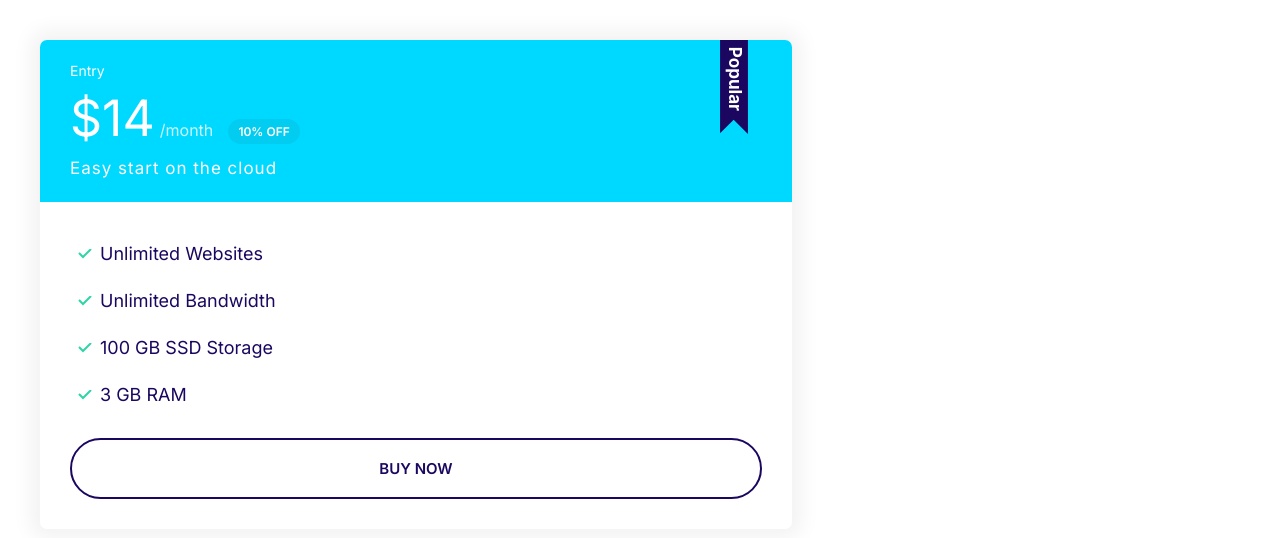
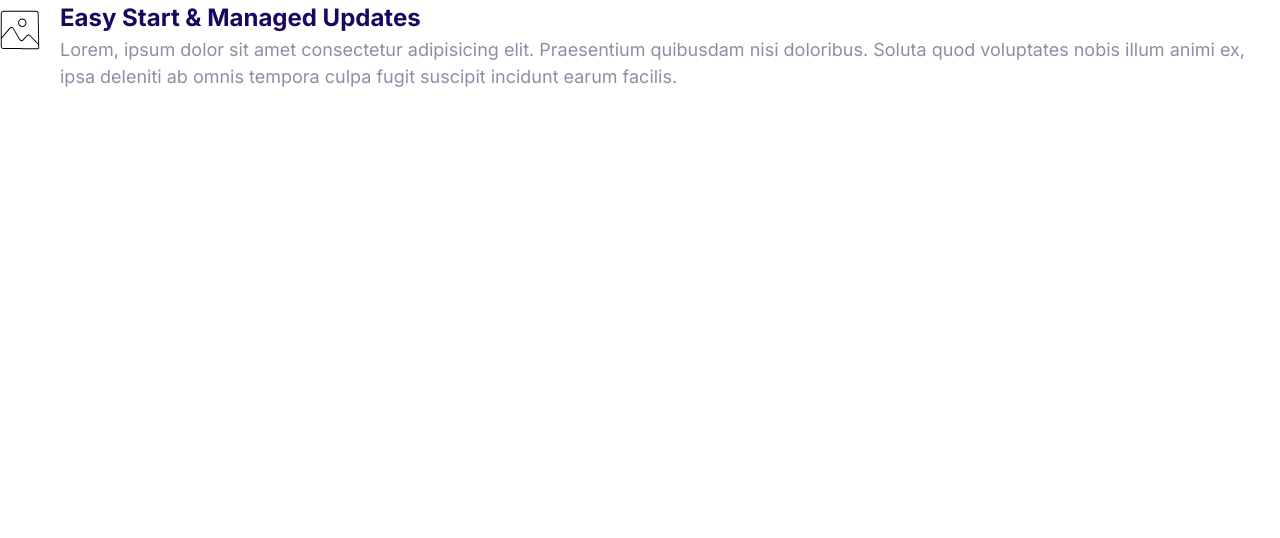
Before and after one commit to AlfaHun/moshify, a plain HTML site: page index.html in a window 1280 px wide. Drawn offline with Linux system fonts and the light colour scheme.

Commit message:
Build media component

```diff
--- a/css/styles.css
+++ b/css/styles.css
@@ -376,3 +376,21 @@ a {
   top: -6px;
   right: 5%;
 }
+
+/* Media */
+
+.media {
+  display: flex;
+}
+
+.media__title {
+  margin: 0;
+}
+
+.media__body {
+  margin: 0 2rem;
+}
+
+.media__image {
+  margin-top: 1rem;
+}
--- a/index.html
+++ b/index.html
@@ -12,7 +12,24 @@
     <link rel="stylesheet" href="css/styles.css" />
   </head>
   <body>
-    <div style="width: 65%; padding: 4rem">
+    <div class="media">
+      <div class="media__image">
+        <svg class="icon icon--primary">
+          <use xlink:href="images/sprite.svg#snap"></use>
+        </svg>
+      </div>
+      <div class="media__body">
+        <h3 class="media__title">Easy Start & Managed Updates</h3>
+        <p>
+          Lorem, ipsum dolor sit amet consectetur adipisicing elit. Praesentium
+          quibusdam nisi doloribus. Soluta quod voluptates nobis illum animi ex,
+          ipsa deleniti ab omnis tempora culpa fugit suscipit incidunt earum
+          facilis.
+        </p>
+      </div>
+    </div>
+
+    <!-- <div style="width: 65%; padding: 4rem">
       <div class="plan plan--popular">
         <div class="card card--secondary">
           <header class="card__header">
@@ -33,6 +50,6 @@
           </div>
         </div>
       </div>
-    </div>
+    </div> -->
   </body>
 </html>
```
Also changed, not shown: components/media.html (added, +16 -0 lines).
